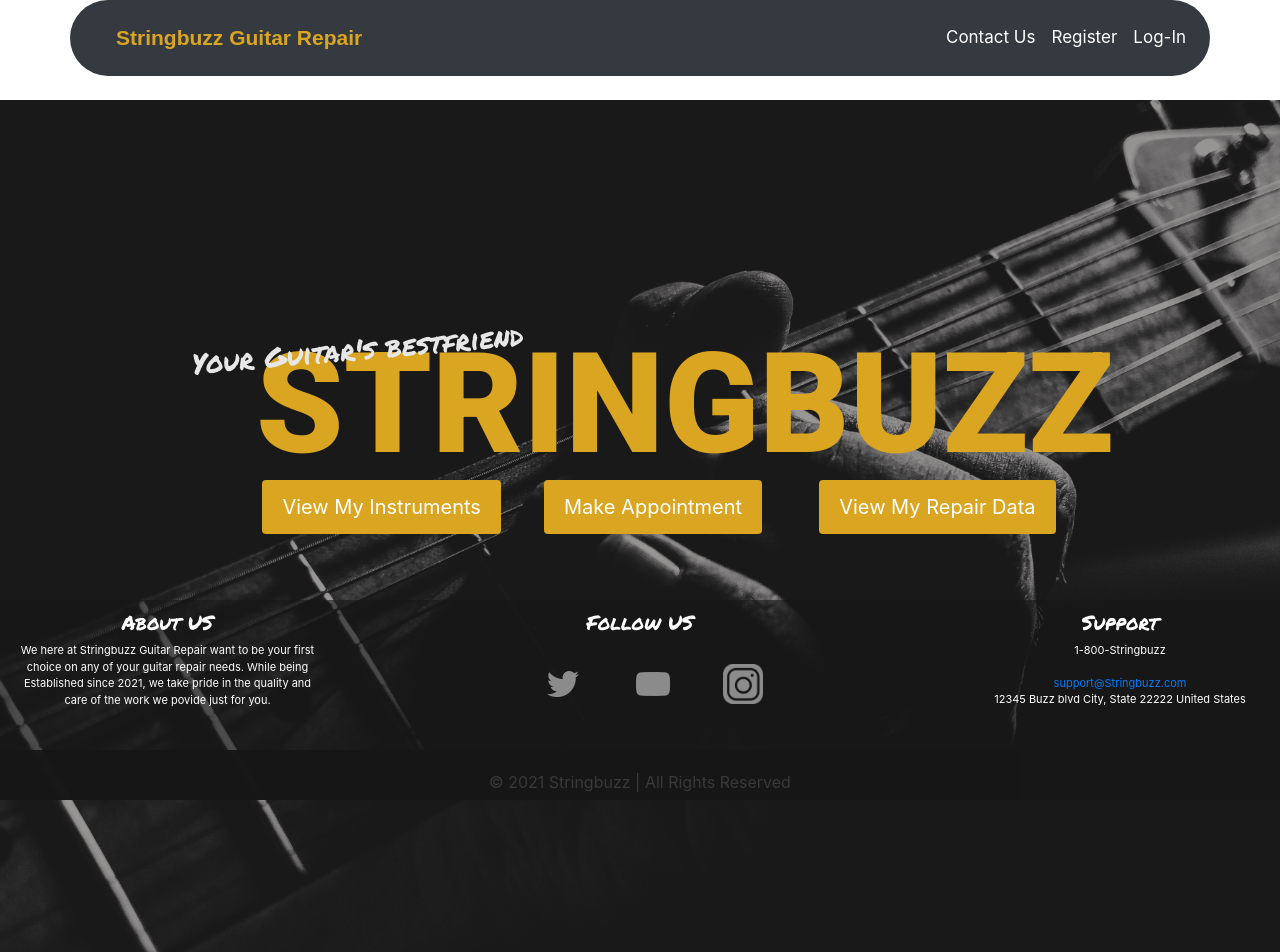
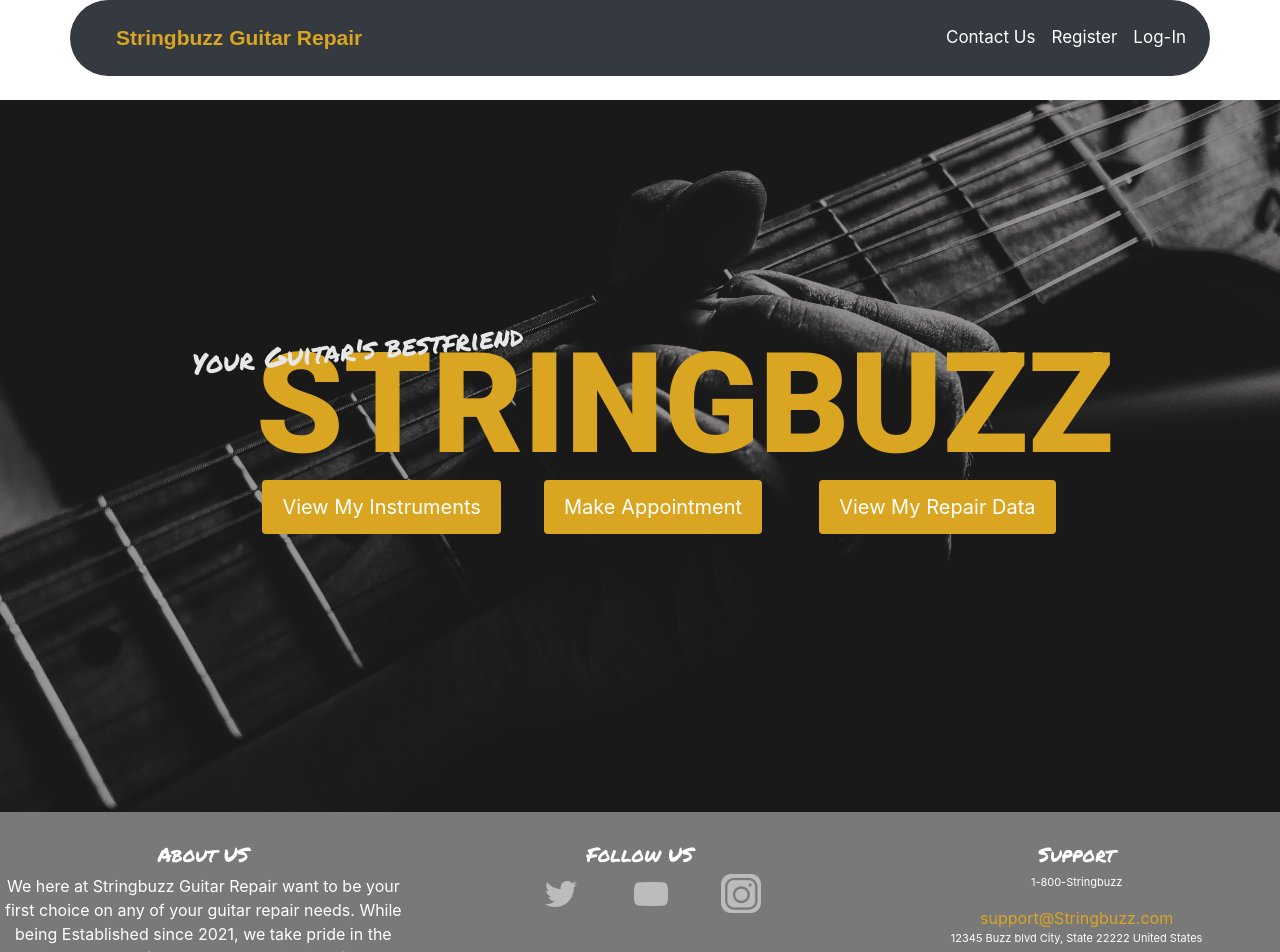
Before and after one commit to KeithTuttle/StringbuzzGuitarRepair, a React (Create React App) app in the folder frontend/: page /account-info in a window 1280 px wide. Shown: the top 952 px of the page. Built offline with nearby package versions, Linux system fonts and the light colour scheme; no server answers; sample sign-in values are in the browser's storage; what flux would draw is missing.

Commit message:
update to footer

```diff
--- a/frontend/src/App.tsx
+++ b/frontend/src/App.tsx
@@ -5,6 +5,7 @@ import './App.css';
 
 import Navbar from "./components/navbar.component";
 import Home from "./components/home.component";
+import Footer from "./components/footer.component";
 import RegisterUser from "./components/register-user.component";
 import LoginUser from "./components/login-user.component";
 import ContactUs from "./components/contact.component";
@@ -26,6 +27,7 @@ function App() {
       <Route path="/appointment" exact component={MakeAppointment} />
       <Route path="/repairs" exact component={RepairData} />
       <Route path="/account-info" exact component={AccountInfo} />
+      <Footer />
     </Router>
   );
 }
--- a/frontend/src/components/account-info.component.tsx
+++ b/frontend/src/components/account-info.component.tsx
@@ -76,7 +76,7 @@ export default class AccountInfo extends React.Component<IProps, HomeState> {
                 );
             }
             return (
-                <div className="container">
+                <div style={{minHeight: "60vh"}} className="container">
                     Account Info
                 </div>
             );
--- a/frontend/src/components/contact.component.tsx
+++ b/frontend/src/components/contact.component.tsx
@@ -88,7 +88,7 @@ class ContactUs extends React.Component<IProps, ContactState> {
     render(){
         let buttonText = this.state.status;
         return(
-            <div className="container">
+            <div style={{minHeight: "60vh"}} className="container">
                 <div className="title">
                     <h1 className="page_title">Contact the Stringbuzz Team</h1>
                 </div>
--- /dev/null
+++ b/frontend/src/components/footer.component.tsx
@@ -0,0 +1,71 @@
+import React from 'react';
+import { NavLink, Redirect } from 'react-router-dom';
+import userStore from '../store/UserStore';
+import * as UserActions from '../store/actions/userActions';
+import axios from 'axios';
+import { User } from '../viewModels/UserWithErrorMessage';
+
+interface IProps {
+
+}
+
+// defines the type of the state
+interface FooterState {
+}
+
+export default class Footer extends React.Component<IProps, FooterState> {
+    constructor(props: IProps) {
+        super(props);
+
+    }
+
+    render(){
+        return (
+            <div className = "footer" >
+                    <div className = "footer-elements">
+                        <div style={{paddingTop: 30}} className="row justify-content-center">
+                            <div style={{textAlign: "center"}} className="col-4">
+                            <h5 className = "h5-type">About US</h5>
+                            <p>We here at Stringbuzz Guitar Repair want to be your first choice on any of your guitar repair needs. While being Established since 2021, we take pride in the quality and care of the work we povide just for you.</p>
+                            </div>
+                            <div style={{textAlign: "center"}} className="col-4">
+                            <div className = "followUs"><h5>Follow US</h5></div>
+                            <div className = "footer-section social-links">
+                             <ul className="mediaFooter ul_horizontal ">
+                                <li>
+                                    <a href="https://twitter.com" target="_blank">
+                                        <img className="footer-img" src="images/Twitter favicon.png"/>
+                                    </a>
+                                </li>
+                                <li>
+                                    <a href="https://youtube.com" target="_blank">
+                                        <img className="footer-img" src="images/Youtube favicon.png"/>
+                                    </a>
+                                </li>
+                                <li>
+                                    <a href="https://instagram.com" target="_blank">
+                                        <img className="footer-img" src="images/IG favicon.png"/>
+                                    </a>
+                                </li>
+                            </ul>
+                        </div>
+                            </div>
+                            <div style={{textAlign: "center"}} className="col-4">
+                            <div className = "support">
+                            <h5 className = "h5-type">Support</h5>
+                            <p>1-800-Stringbuzz</p>
+                            <a style={{color: "goldenrod", fontSize: 16}} href =" ">support@Stringbuzz.com</a>
+                            <p>12345 Buzz blvd
+                                City, State 22222
+                                United States
+                            </p>
+                        </div>
+                            </div>
+                        </div>
+                    </div>
+
+                    <div className = "footer-copyright">&copy; 2021 Stringbuzz | All Rights Reserved</div>
+                </div>
+            );
+        }
+    }
--- a/frontend/src/components/home.component.tsx
+++ b/frontend/src/components/home.component.tsx
@@ -82,48 +82,6 @@ export default class Home extends React.Component<IProps, HomeState> {
                                 </div>
                             </div>
                         </div>
-
-
-                        <div className = "footer" >
-                            <div className = "footer-elements">
-                                <div className = "footer-section about">
-                                    <h5 className = "h5-type">About US</h5>
-                                    <p>We here at Stringbuzz Guitar Repair want to be your first choice on any of your guitar repair needs. While being Established since 2021, we take pride in the quality and care of the work we povide just for you.</p>
-                                </div>
-                                <div className = "followUs"><h5>Follow US</h5></div>
-                                <div className = "support">
-                                    <h5 className = "h5-type">Support</h5>
-                                    <p>1-800-Stringbuzz</p>
-                                    <a href =" ">support@Stringbuzz.com</a>
-                                    <p>12345 Buzz blvd
-                                        City, State 22222
-                                        United States
-                                    </p>
-                                </div>
-                                <div className = "footer-section social-links">
-                                    <ul className="mediaFooter ul_horizontal ">
-                                        <li>
-                                            <a href="https://twitter.com" target="_blank">
-                                                <img className="footer-img" src="images/Twitter favicon.png"/>
-                                            </a>
-                                        </li>
-                                        <li>
-                                            <a href="https://youtube.com" target="_blank">
-                                                <img className="footer-img" src="images/Youtube favicon.png"/>
-                                            </a>
-                                        </li>
-                                        <li>
-                                            <a href="https://instagram.com" target="_blank">
-                                             <img className="footer-img" src="images/IG favicon.png"/>
-                                            </a>
-                                        </li>
-                                    </ul>
-                                </div>
-                            </div>
-
-                            <div className = "footer-copyright">&copy; 2021 Stringbuzz | All Rights Reserved</div>
-                        </div>
-
                 </div>
             );
         }
--- a/frontend/src/components/login-user.component.tsx
+++ b/frontend/src/components/login-user.component.tsx
@@ -92,7 +92,7 @@ class LoginUser extends React.Component<IProps, LoginState> {
 
     render(){
         return(
-            <div className="container" style={{marginLeft: 'auto', marginRight: 'auto', width: '30%'}}>
+            <div className="container" style={{minHeight: "60vh", marginLeft: 'auto', marginRight: 'auto', width: '30%', scrollBehavior: "unset"}}>
                 { this.state.redirect ? (<Redirect to={{pathname: "/" }}/>) : null }
                 <h3>Sign in to Your Account</h3>
                 <form onSubmit={this.onSubmit}>
--- a/frontend/src/components/make-appointment.component.tsx
+++ b/frontend/src/components/make-appointment.component.tsx
@@ -64,7 +64,7 @@ export default class MakeAppointment extends React.Component<IProps, HomeState>
                 this.getUserFromLocalStorage(email);
             }
             return (
-                <div className="container">
+                <div style={{minHeight: "60vh"}} className="container">
                     Make an appointment!
                 </div>
             );
--- a/frontend/src/components/register-user.component.tsx
+++ b/frontend/src/components/register-user.component.tsx
@@ -156,7 +156,7 @@ class RegisterUser extends React.Component<IProps, RegisterState> {
 
     render(){
         return(
-            <div className="container" style={{marginLeft: 'auto', marginRight: 'auto', width: '30%'}}>
+            <div className="container" style={{minHeight: "60vh", marginLeft: 'auto', marginRight: 'auto', width: '30%'}}>
                 { this.state.redirect ? (<Redirect push to='/'/>) : null }
                 <h3>Create Account</h3>
                 <form onSubmit={this.onSubmit}>
--- a/frontend/src/components/repair-data.component.tsx
+++ b/frontend/src/components/repair-data.component.tsx
@@ -64,7 +64,7 @@ export default class RepairData extends React.Component<IProps, HomeState> {
                 this.getUserFromLocalStorage(email);
             }
             return (
-                <div className="container">
+                <div style={{minHeight: "60vh"}} className="container">
                     Check out these Repairs!
                 </div>
             );
--- a/frontend/src/components/view-instrument.component.tsx
+++ b/frontend/src/components/view-instrument.component.tsx
@@ -134,7 +134,7 @@ export default class ViewInstrument extends React.Component<IProps, InstrumentVi
                 this.getUserFromLocalStorage(email);
             }
             return (
-                <div className="container">
+                <div style={{minHeight: "61vh"}} className="container">
                     <div style={{marginBottom: 15}} className="row justify-content-end">
                         <div className="col-2">
                             {/* Button Trigger Modal */}
@@ -159,7 +159,7 @@ export default class ViewInstrument extends React.Component<IProps, InstrumentVi
                 this.getUserFromLocalStorage(email);
             }
             return (
-                <div className="container">
+                <div style={{minHeight: "60vh"}} className="container">
                     <div style={{marginBottom: 15}} className="row justify-content-end">
                         <div className="col-2">
                             {/* Button Trigger Modal */}
--- a/frontend/src/index.css
+++ b/frontend/src/index.css
@@ -30,12 +30,9 @@ code {
 /************ (CODE FOR SPRINT 2) Footer *************/
 
 .mediaFooter {
-  position: absolute;
-  bottom: 80px;
   padding: 0;
-  margin-left: auto;
+  margin-left: -7%;
   list-style-type: none;
-  left: 38.5%;
   opacity: 50%;
   filter: brightness(0) invert(1);
 }
@@ -52,15 +49,12 @@ code {
   background: rgba(24, 23, 23, 0.575);
   height: 200px;
   width: 100%;
-  position: fixed;
   left: 0;
-  bottom: 0;
 }
 .footer {
   color: #fff;
-  height: 300px;
+  height: 26vh;
   width: 100%;
-  bottom: 0;
   z-index: 1;
 }
 
@@ -69,16 +63,13 @@ code {
   color: rgba(255, 255, 255, 0.151);
   height: 50px;
   text-align: center;
-  position: fixed;
   width: 100%;
-  bottom: 0px;
   left: 0px;
   padding-top: 20px;
 }
 
 .about {
   width: 25%;
-  position: relative;
   top: 10px;
   font-size: 11px;
   margin: 0;
@@ -95,7 +86,6 @@ code {
 .followUs {
   font-family: "Permanent Marker", sans-serif;
   width: 100%;
-  position: absolute;
   top: 10px;
   margin: 0;
   padding-left: 0px;
@@ -105,8 +95,6 @@ code {
 }
 
 .support {
-  width: 175%;
-  position: absolute;
   top: 10px;
   font-size: 11px;
   margin: 0;
@@ -204,11 +192,10 @@ a {
 
 /**************************** Navbar ****************************/
 .inner_navcontainer {
-  width: 50%;
+  width: 80%;
   margin-left: auto;
   margin-right: auto;
   z-index: 1;
-  position: fixed;
   left: 0;
   right: 0;
 }
@@ -254,8 +241,6 @@ p.main_title {
 /**************************** Titles ****************************/
 div.title {
   text-align: center;
-  padding-top: 20px;
-  min-height: 100%;
 }
 
 /* 'Map-Pin' specific */
```
Also changed, not shown: frontend/public/images/custom-shop-masterbuilt-chili-peppers-john.jpg (added), 2 other files (tests, documents, lock files or other folders).
